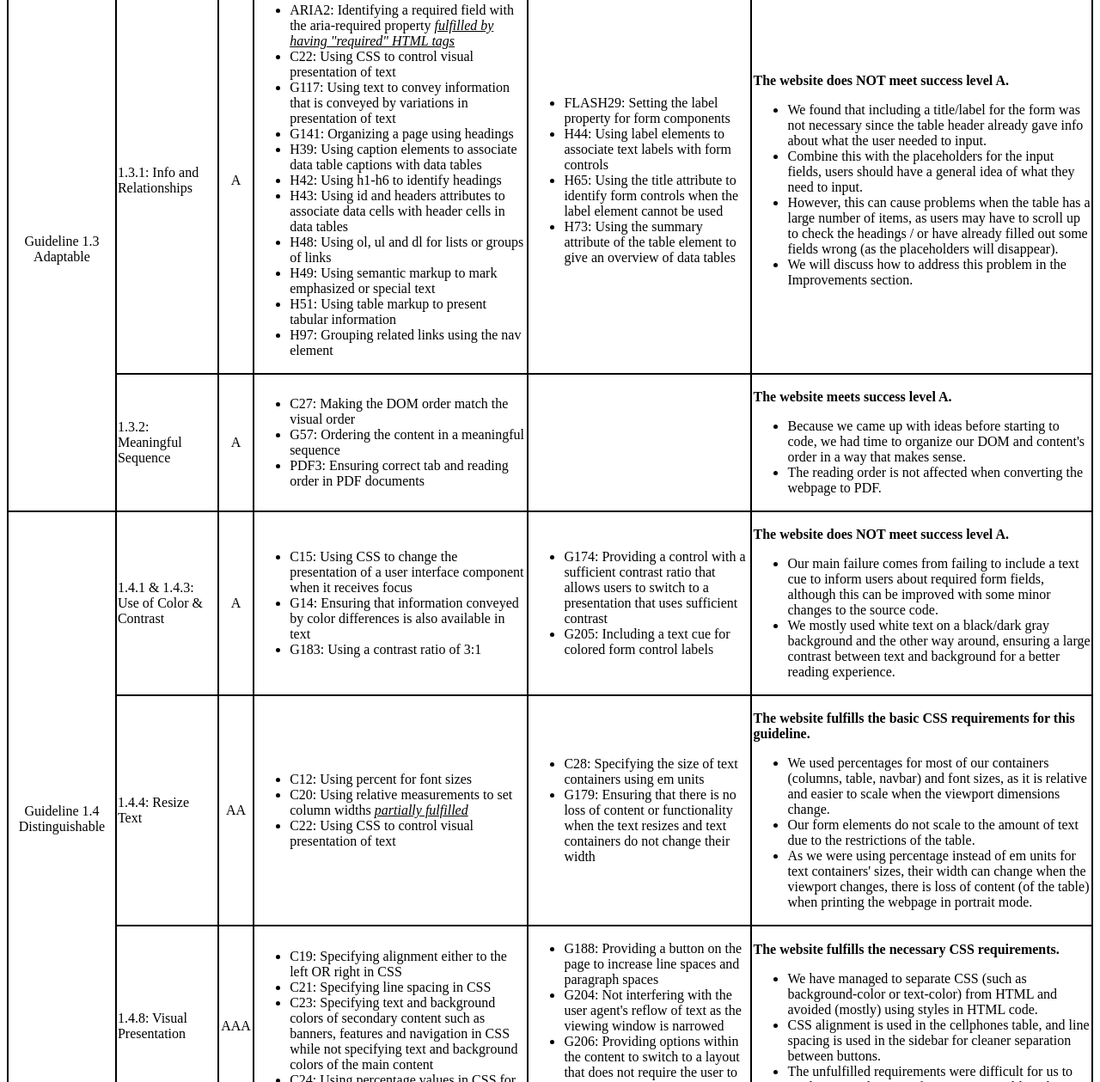
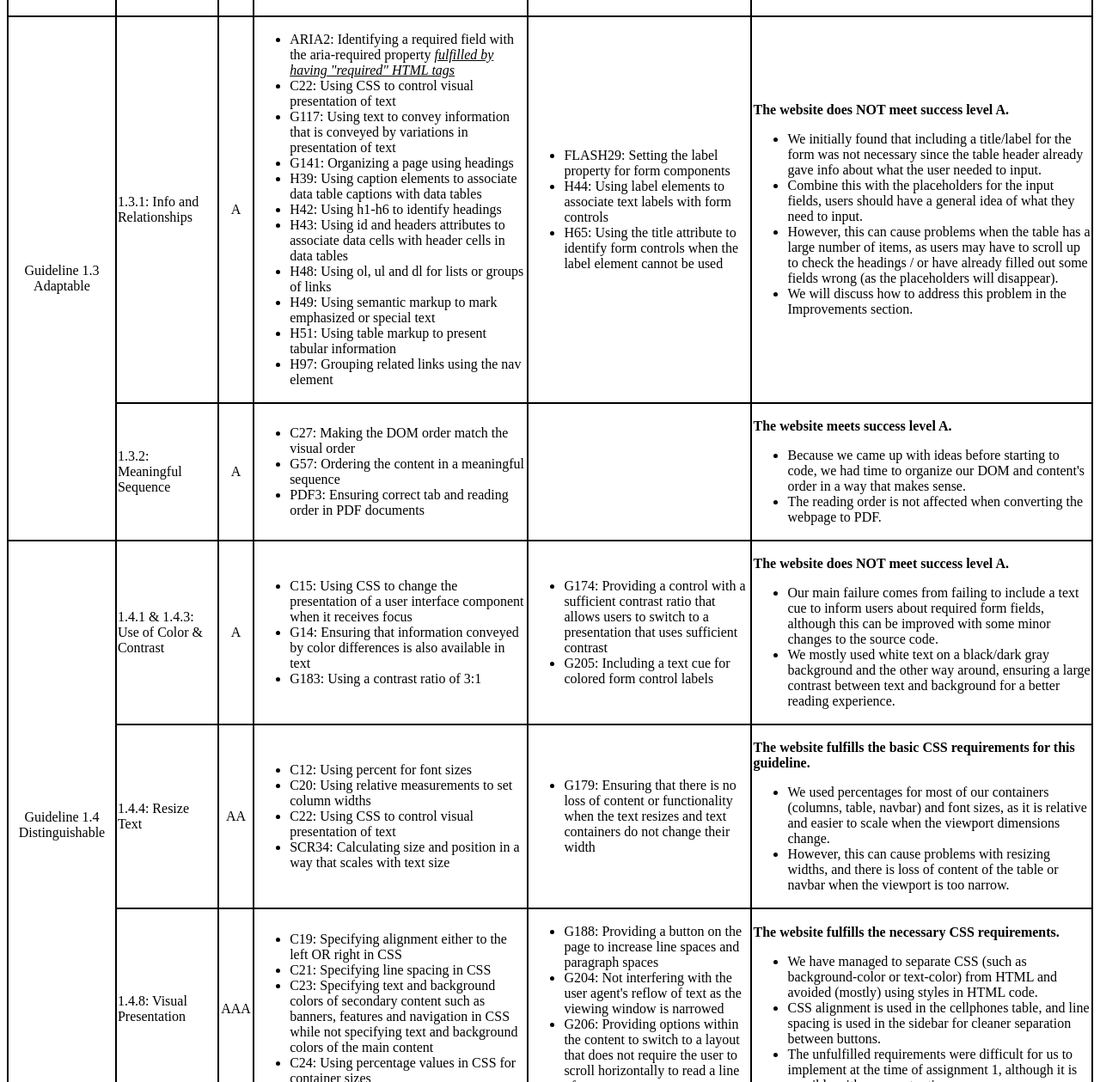
Before and after one commit to LCTTVU/ASSIGNMENT3, a plain HTML site: page assignment4.html in a window 1280 px wide. Shown: the part 1275-2534 px from the top of the page at 86% size. Drawn offline with Linux system fonts and the light colour scheme.

Commit message:
Update assignment4.html

```diff
--- a/assignment4.html
+++ b/assignment4.html
@@ -67,6 +67,7 @@
         <p>Appendix B will compile and categorize TA feedback. </p>
         <p>Overall, our website comes close to meeting Accessibility Level A. The website meets many of the more important requirements listed by the WCAG, and the impact of unfulfilled requirements is not high due to the limited amount of content (text, links, images, etc.) on our page.</p>
         <p>With some improvements, which will be discussed in the Improvement Plan section, the website can reach success level A.</p>
+        <p>This documentation uses a CSS file "stylesheetassignment4.css" to create table borders for it to be more readable.</p>
     </section>
 
     <section id = "evaluation">
@@ -136,13 +137,12 @@
                             <li>FLASH29: Setting the label property for form components</li>
                             <li>H44: Using label elements to associate text labels with form controls</li>
                             <li>H65: Using the title attribute to identify form controls when the label element cannot be used</li>
-                            <li>H73: Using the summary attribute of the table element to give an overview of data tables</li>
                         </ul>
                     </td>
                     <td class = "guidelineEvaluation">
                         <p><strong>The website does NOT meet success level A.</strong></p>
                         <ul>
-                            <li>We found that including a title/label for the form was not necessary since the table header already gave info about what the user needed to input.</li>
+                            <li>We initially found that including a title/label for the form was not necessary since the table header already gave info about what the user needed to input.</li>
                             <li>Combine this with the placeholders for the input fields, users should have a general idea of what they need to input.</li>
                             <li>However, this can cause problems when the table has a large number of items, as users may have to scroll up to check the headings / or have already filled out some fields wrong (as the placeholders will disappear).</li>
                             <li>We will discuss how to address this problem in the Improvements section.</li>
@@ -202,13 +202,13 @@
                     <td class = "requirements">
                         <ul>
                             <li>C12: Using percent for font sizes</li>
-                            <li>C20: Using relative measurements to set column widths <i class = "extradetails"><u>partially fulfilled</u></i></li>
+                            <li>C20: Using relative measurements to set column widths</li>
                             <li>C22: Using CSS to control visual presentation of text</li>
+                            <li>SCR34: Calculating size and position in a way that scales with text size</li>
                         </ul>
                     </td>
                     <td class = "requirements">
                         <ul>
-                            <li>C28: Specifying the size of text containers using em units</li>
                             <li>G179: Ensuring that there is no loss of content or functionality when the text resizes and text containers do not change their width</li>
                         </ul>
                     </td>
@@ -216,8 +216,7 @@
                         <p><strong>The website fulfills the basic CSS requirements for this guideline.</strong></p>
                         <ul>
                             <li>We used percentages for most of our containers (columns, table, navbar) and font sizes, as it is relative and easier to scale when the viewport dimensions change.</li>
-                            <li>Our form elements do not scale to the amount of text due to the restrictions of the table.</li>
-                            <li>As we were using percentage instead of em units for text containers' sizes, their width can change when the viewport changes, there is loss of content (of the table) when printing the webpage in portrait mode.</li>
+                            <li>However, this can cause problems with resizing widths, and there is loss of content of the table or navbar when the viewport is too narrow.</li>
                         </ul>
                     </td>
                 </tr>
```
